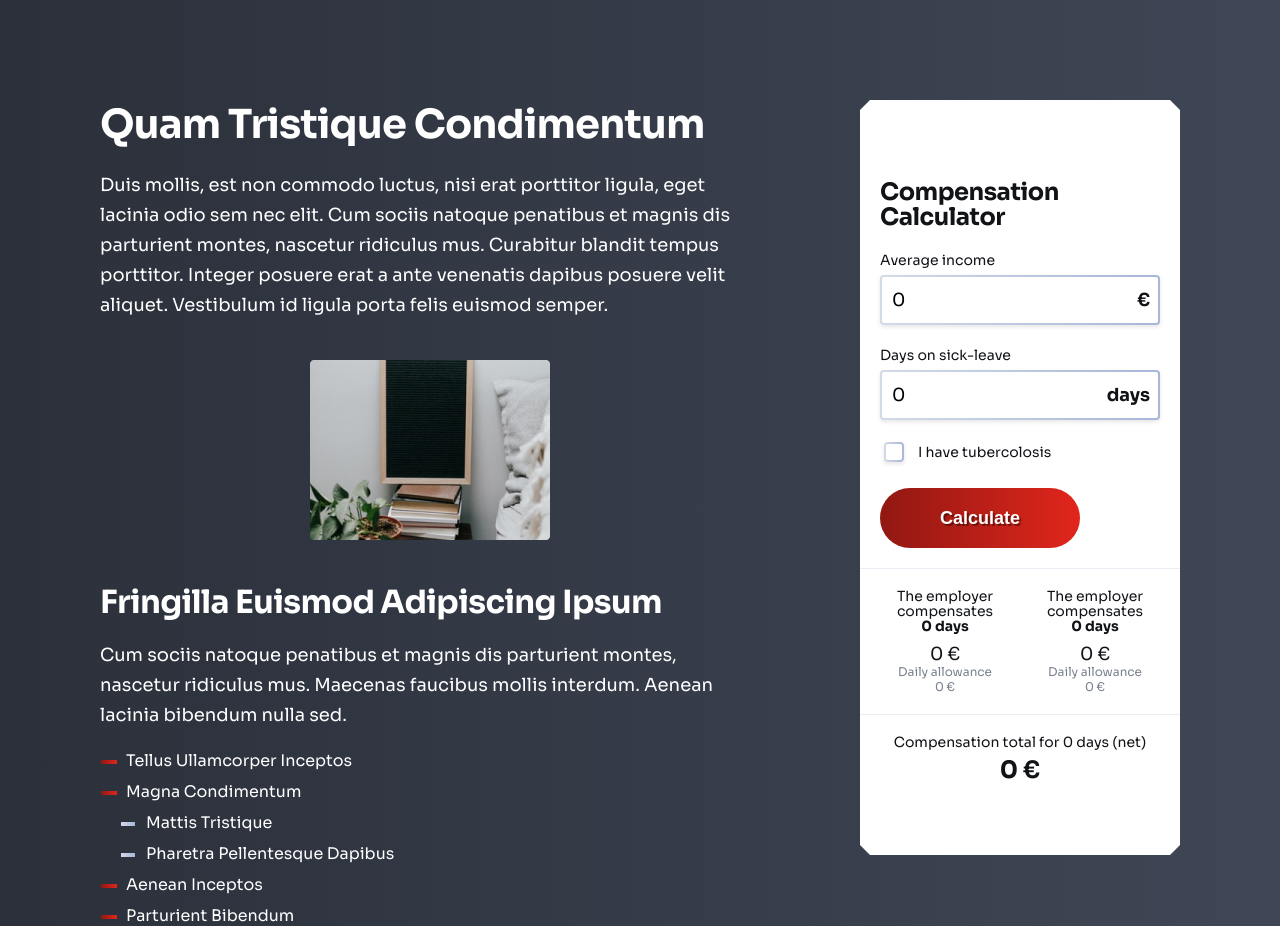
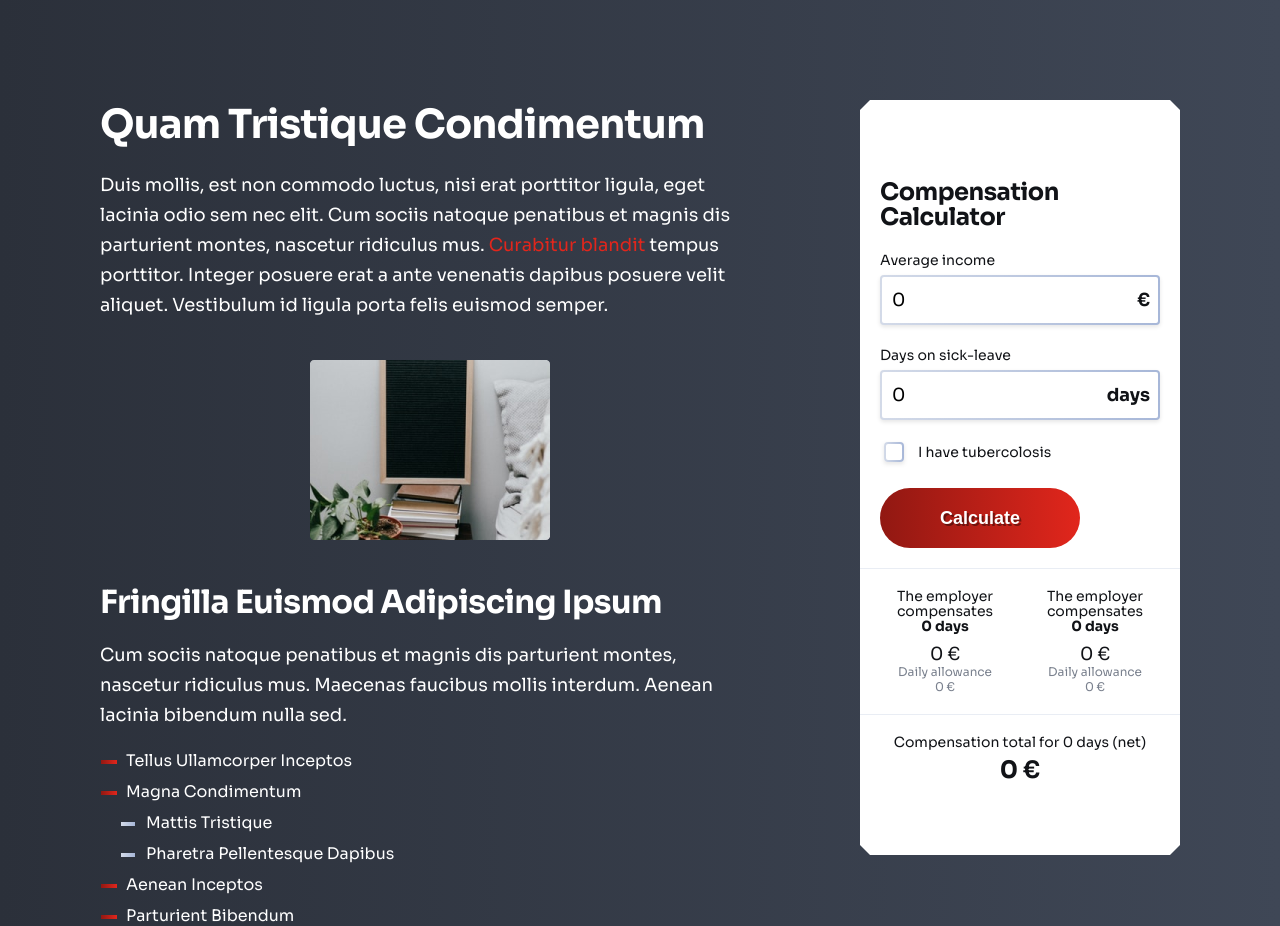
Before and after one commit to frezzzen/redberry-assignment, a Vue app: page / in a window 1280 px wide. Built offline with nearby package versions, Linux system fonts and the light colour scheme.

Commit message:
feat: added red color on text

```diff
--- a/src/components/main-page/information-content.vue
+++ b/src/components/main-page/information-content.vue
@@ -46,8 +46,11 @@ article {
     margin-bottom: 2rem;
   }
 
-  p {
+  & > p {
     margin-bottom: 4rem;
+    span {
+      color: #e1261c;
+    }
   }
 
   .container {
```
